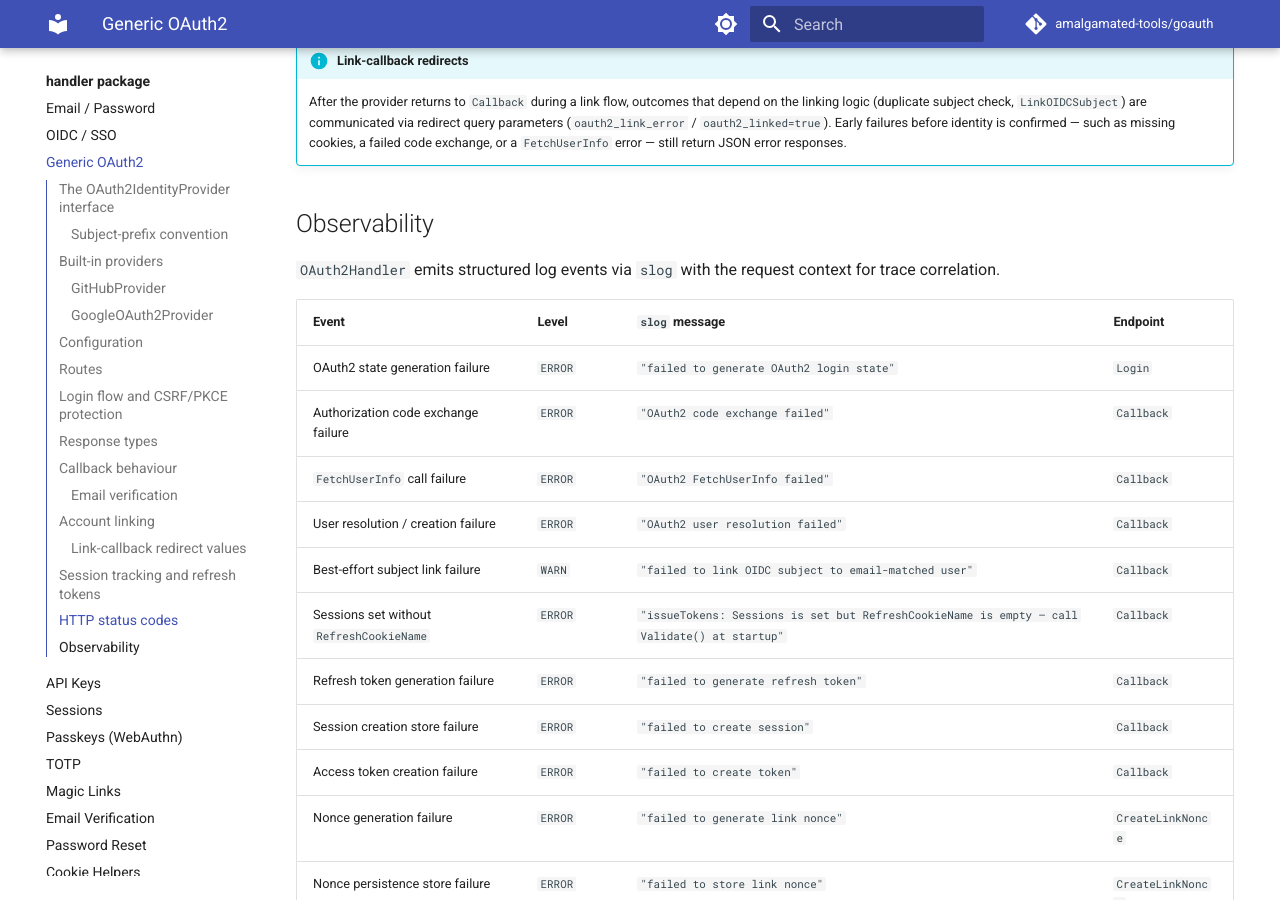
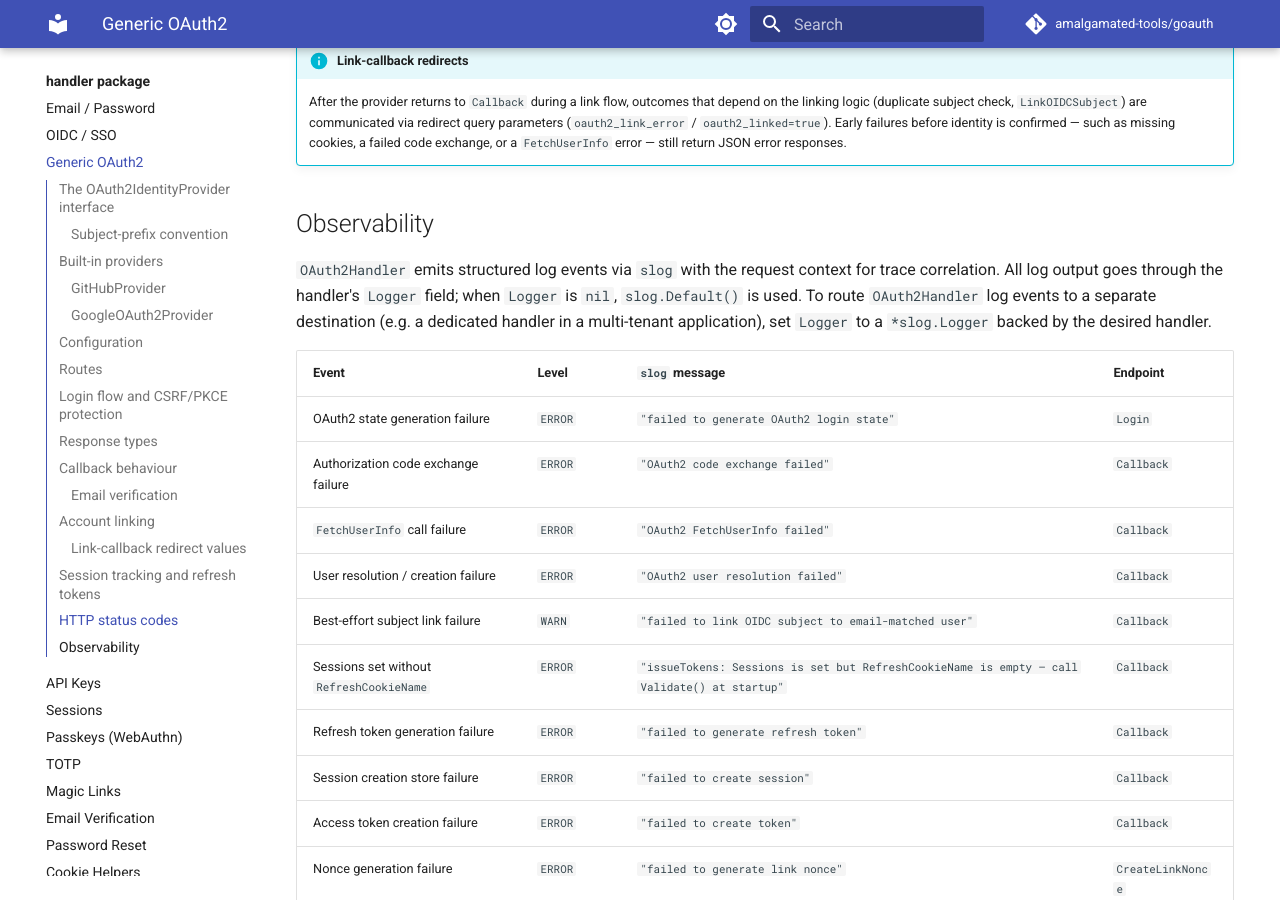
Before and after one commit to amalgamated-tools/goauth, an MkDocs documentation site: the page built from docs/handler/oauth2.md, in a window 1280 px wide and 900 px high, scrolled down 6133 px. Built offline with MkDocs 1.6.1 and Material for MkDocs 9.7.7, drawn with Linux system fonts in a browser that asks for light colours; comment, search, counter and statistics services are not loaded.

Commit message:
docs(oauth2): document Logger field routing in Observability section
PR #374 added Logger *slog.Logger to OAuth2Handler and PR #377
documented the field in the configuration example. This commit
updates the Observability section prose to match OIDCHandler's
equivalent documentation — explicitly stating that all log output
routes through the Logger field with slog.Default() as fallback.

Co-authored-by: Copilot <223556219+Copilot@users.noreply.github.com>

```diff
--- a/docs/handler/oauth2.md
+++ b/docs/handler/oauth2.md
@@ -204,7 +204,7 @@ When `Sessions` is `nil`, only a stateless access JWT is issued. Token lifetime
 
 ## Observability
 
-`OAuth2Handler` emits structured log events via `slog` with the request context for trace correlation.
+`OAuth2Handler` emits structured log events via `slog` with the request context for trace correlation. All log output goes through the handler's `Logger` field; when `Logger` is `nil`, `slog.Default()` is used. To route `OAuth2Handler` log events to a separate destination (e.g. a dedicated handler in a multi-tenant application), set `Logger` to a `*slog.Logger` backed by the desired handler.
 
 | Event | Level | `slog` message | Endpoint |
 |---|---|---|---|
```
